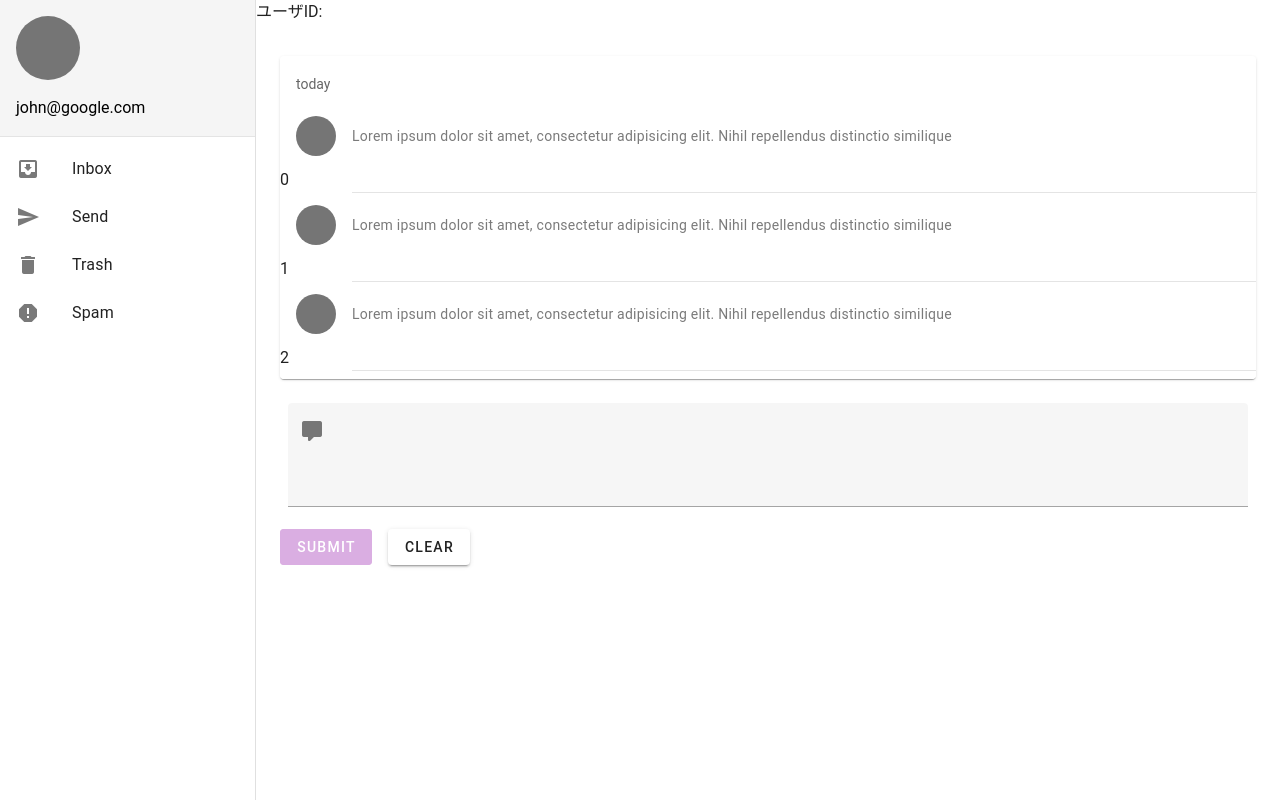
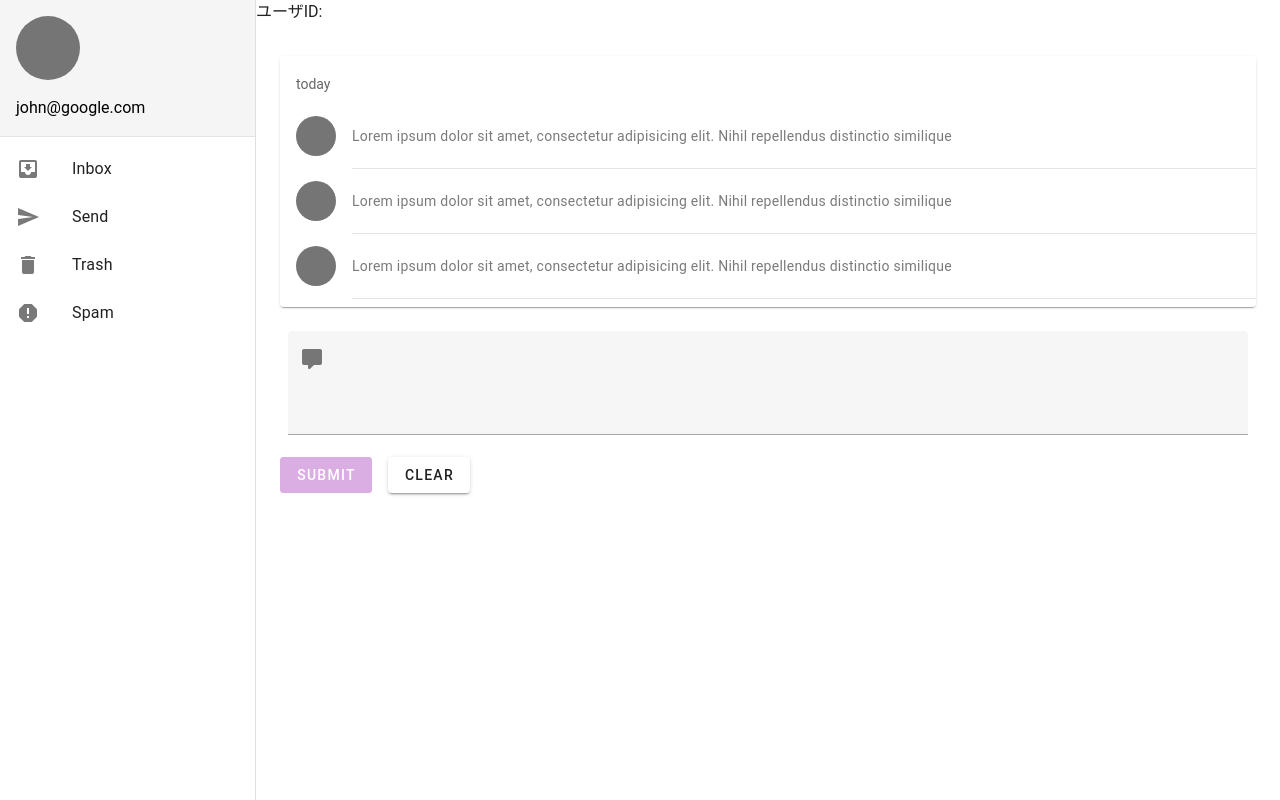
Before and after one commit to kannna5296/vue-chat-sample, a Vue app: page /chat in a window 1280 px wide. Built offline with nearby package versions, Linux system fonts and the light colour scheme.

Commit message:
不要ソース削除

```diff
--- a/src/components/pages/ChatBoard.vue
+++ b/src/components/pages/ChatBoard.vue
@@ -46,7 +46,7 @@ const submit = () => {
           <v-card>
             <v-list lines="two">
               <v-list-subheader>{{ card }}</v-list-subheader>
-              <template v-for="(message, index) in messages" :key="message">
+              <template v-for="message in messages" :key="message">
                 <v-list-item>
                   <template v-slot:prepend>
                     <v-avatar color="grey-darken-1"></v-avatar>
@@ -56,7 +56,6 @@ const submit = () => {
                     {{ message }}
                   </v-list-item-subtitle>
                 </v-list-item>
-                <p>{{ index }}</p>
 
                 <v-divider inset></v-divider>
               </template>
```
